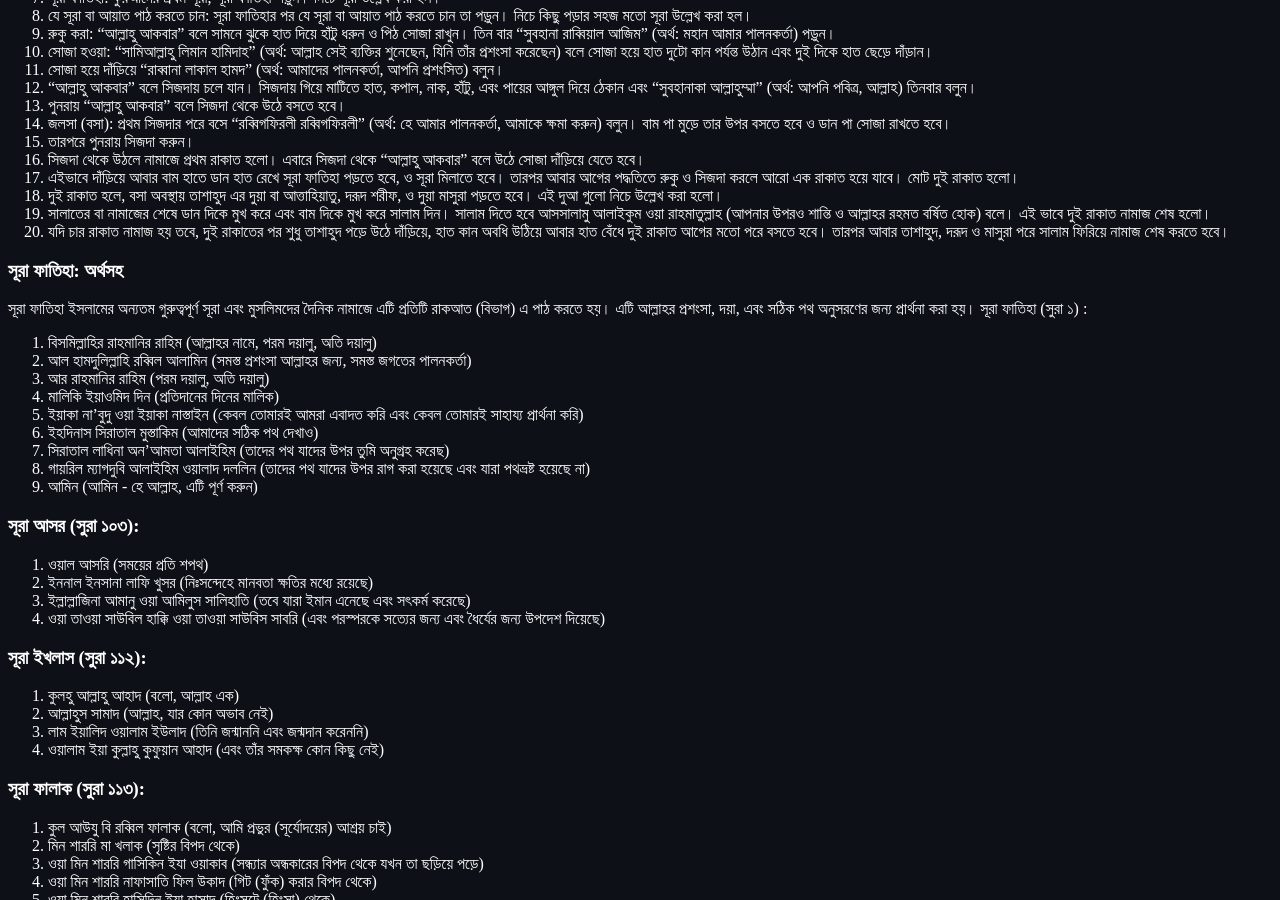
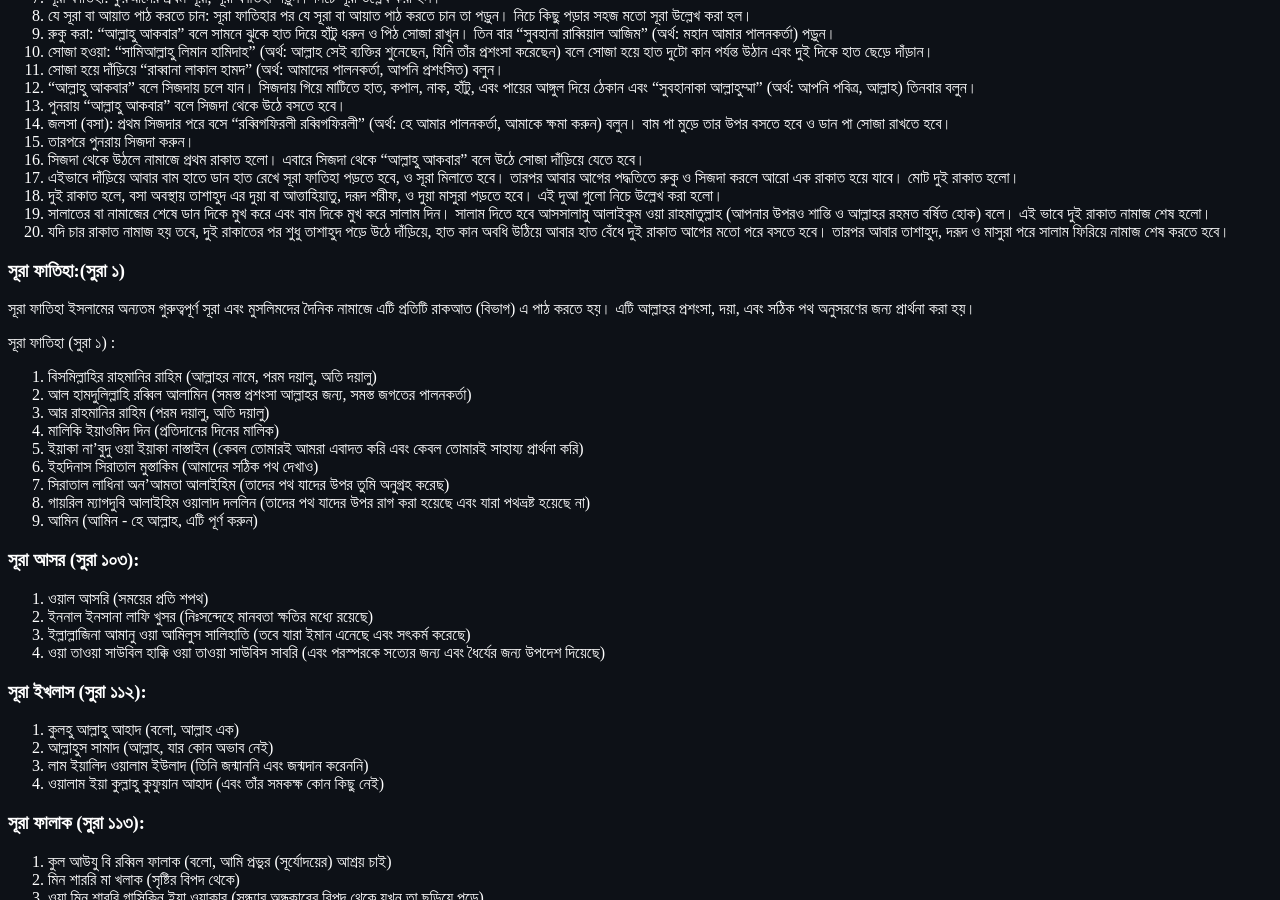
Before and after one commit to DeenAlIslam/NewMuslimGuide, a Jekyll site: the page built from bangla/index.md, in a window 1280 px wide and 900 px high, scrolled down 1743 px. Built offline with Jekyll 4.4.1, drawn with Linux system fonts in a browser that asks for light colours.

Commit message:
Update index.md

```diff
--- a/bangla/index.md
+++ b/bangla/index.md
@@ -104,8 +104,9 @@ Video: https://youtu.be/XPTYljKh9yw
 19. সালাতের বা নামাজের শেষে ডান দিকে মুখ করে এবং বাম দিকে  মুখ করে সালাম দিন। সালাম দিতে হবে আসসালামু আলাইকুম ওয়া রাহমাতুল্লাহ (আপনার উপরও শান্তি ও আল্লাহর রহমত বর্ষিত হোক) বলে। এই ভাবে দুই রাকাত নামাজ শেষ হলো।
 20. যদি চার রাকাত নামাজ হয় তবে, দুই রাকাতের পর শুধু তাশাহুদ পড়ে উঠে দাঁড়িয়ে, হাত কান অবধি উঠিয়ে আবার হাত বেঁধে দুই রাকাত আগের মতো পরে বসতে হবে। তারপর আবার তাশাহুদ, দরূদ ও মাসুরা পরে সালাম ফিরিয়ে নামাজ শেষ করতে হবে।
 
-### সূরা ফাতিহা: অর্থসহ
+### সূরা ফাতিহা:(সুরা ১)
 সূরা ফাতিহা ইসলামের অন্যতম গুরুত্বপূর্ণ সূরা এবং মুসলিমদের দৈনিক নামাজে এটি প্রতিটি রাকআত (বিভাগ) এ পাঠ করতে হয়। এটি আল্লাহর প্রশংসা, দয়া, এবং সঠিক পথ অনুসরণের জন্য প্রার্থনা করা হয়।
+
 সূরা ফাতিহা (সুরা ১) :
 1. বিসমিল্লাহির রাহমানির রাহিম (আল্লাহর নামে, পরম দয়ালু, অতি দয়ালু)
 2. আল হামদুলিল্লাহি রব্বিল আলামিন (সমস্ত প্রশংসা আল্লাহর জন্য, সমস্ত জগতের পালনকর্তা)
```
